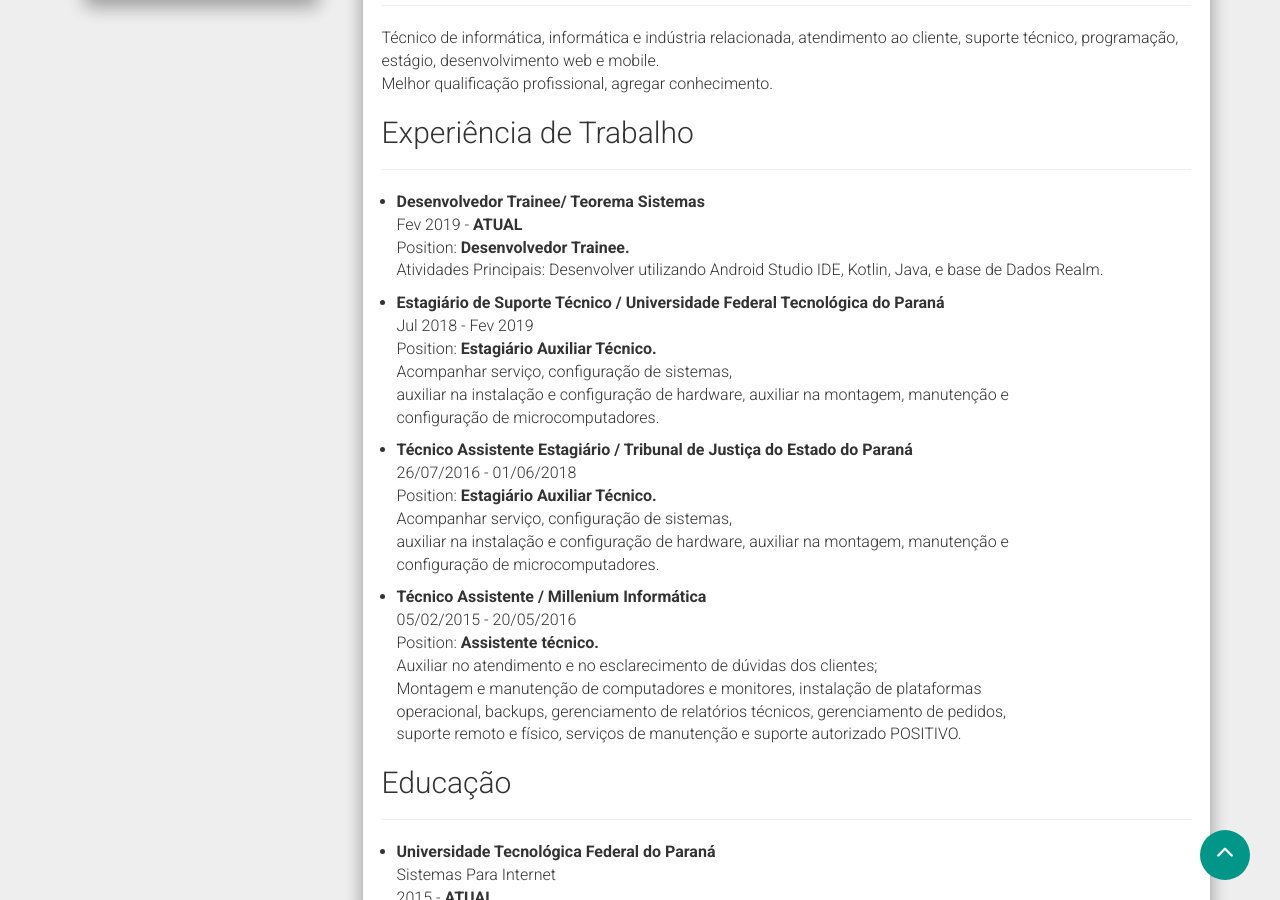
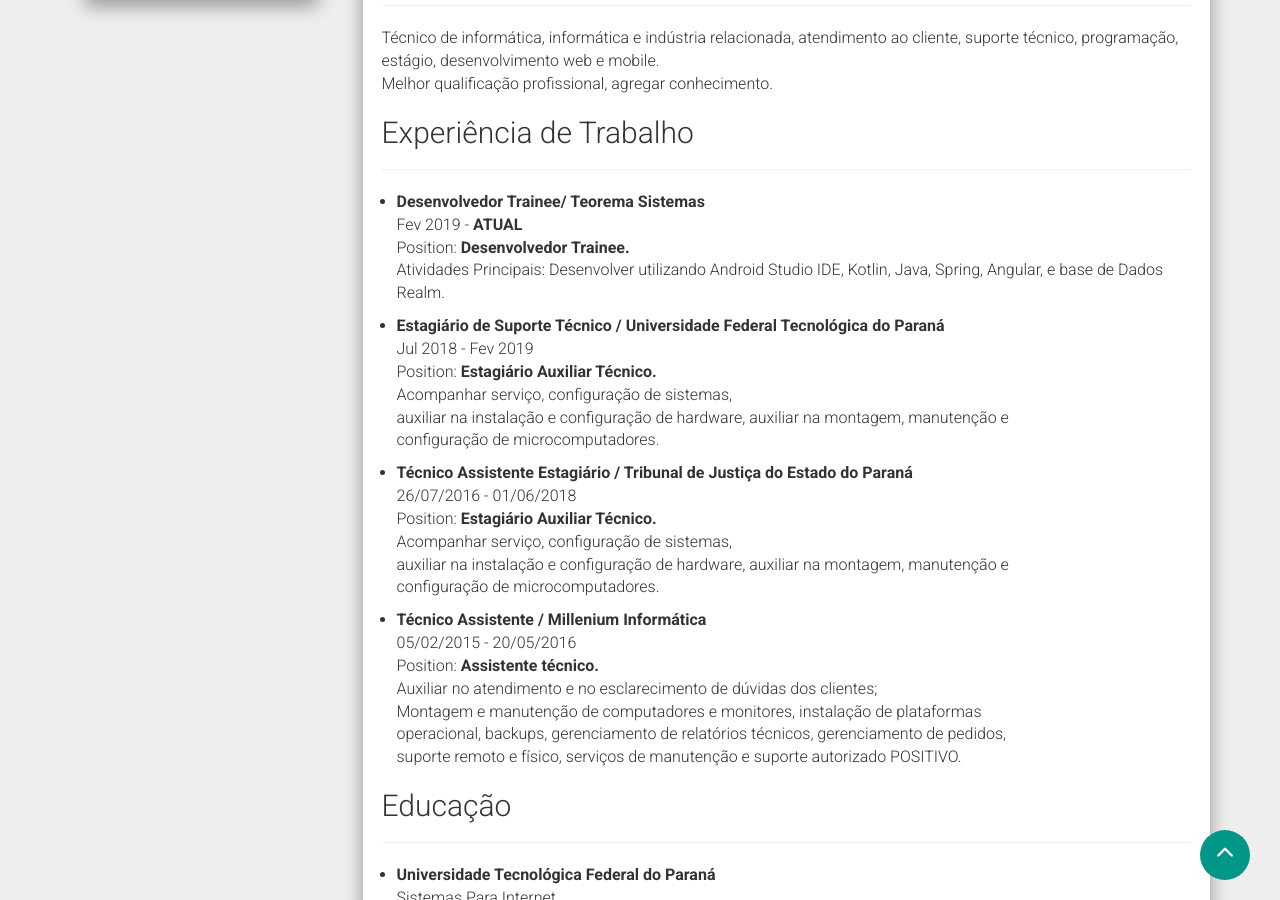
Before and after one commit to riberman/riberman.github.io, a Jekyll site: the page built from sobre.md, in a window 1280 px wide and 900 px high, scrolled down 537 px. Built offline with Jekyll 4.4.1, drawn with Linux system fonts in a browser that asks for light colours; nearby versions of some CDN libraries.

Commit message:
000 >> Correção atividades.

```diff
--- a/sobre.md
+++ b/sobre.md
@@ -23,7 +23,7 @@ ___
  - **Desenvolvedor Trainee/ Teorema Sistemas**
 Fev 2019 - **ATUAL**
 Position: **Desenvolvedor Trainee.**
-Atividades Principais: Desenvolver utilizando Android Studio IDE, Kotlin, Java, e base de Dados Realm.
+Atividades Principais: Desenvolver utilizando Android Studio IDE, Kotlin, Java, Spring, Angular, e base de Dados Realm.
 
  - **Estagiário de Suporte Técnico / Universidade Federal Tecnológica do Paraná**
 Jul 2018 - Fev 2019
```
Also changed, not shown: about.md (+1 -1 lines).
